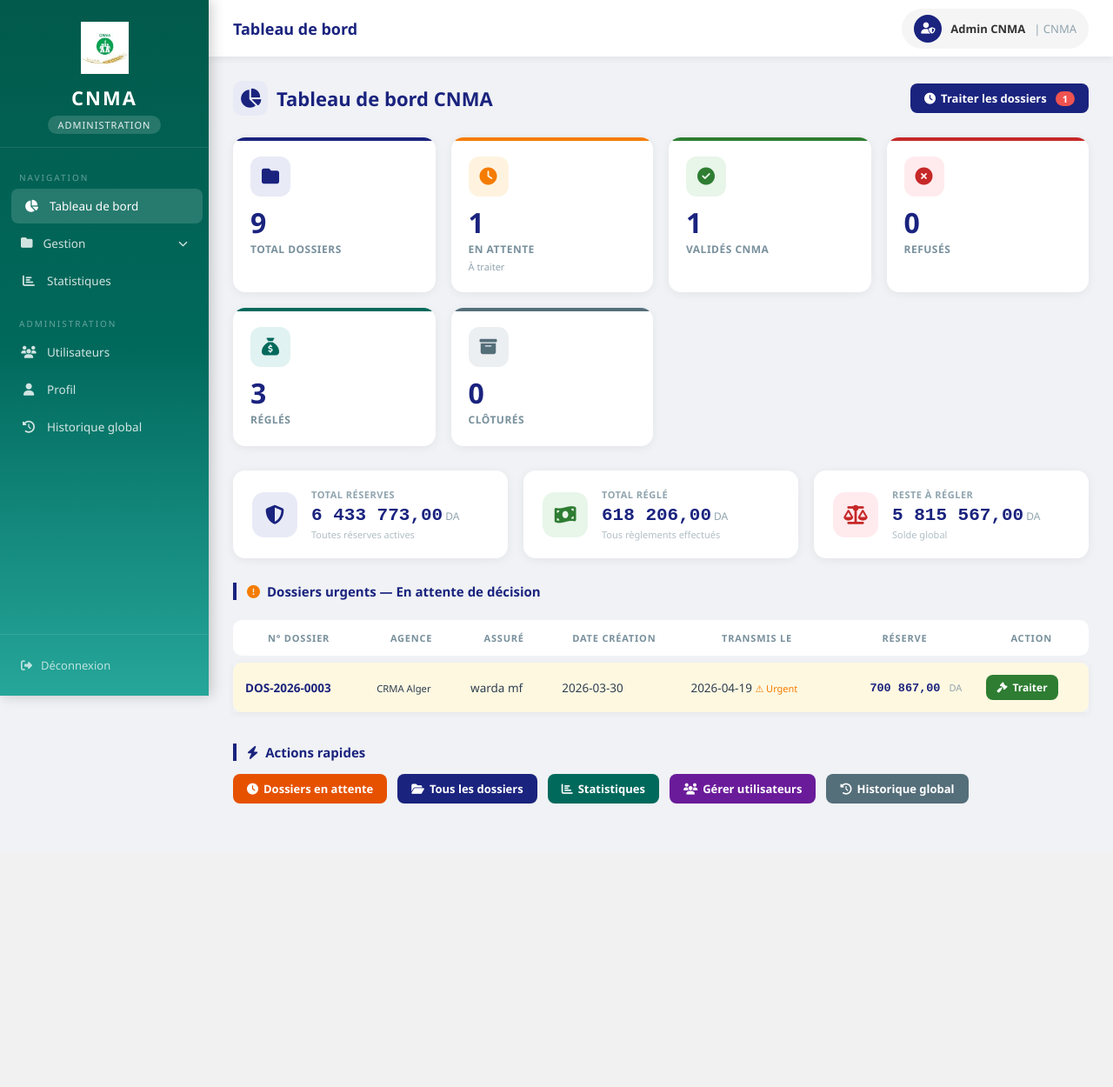
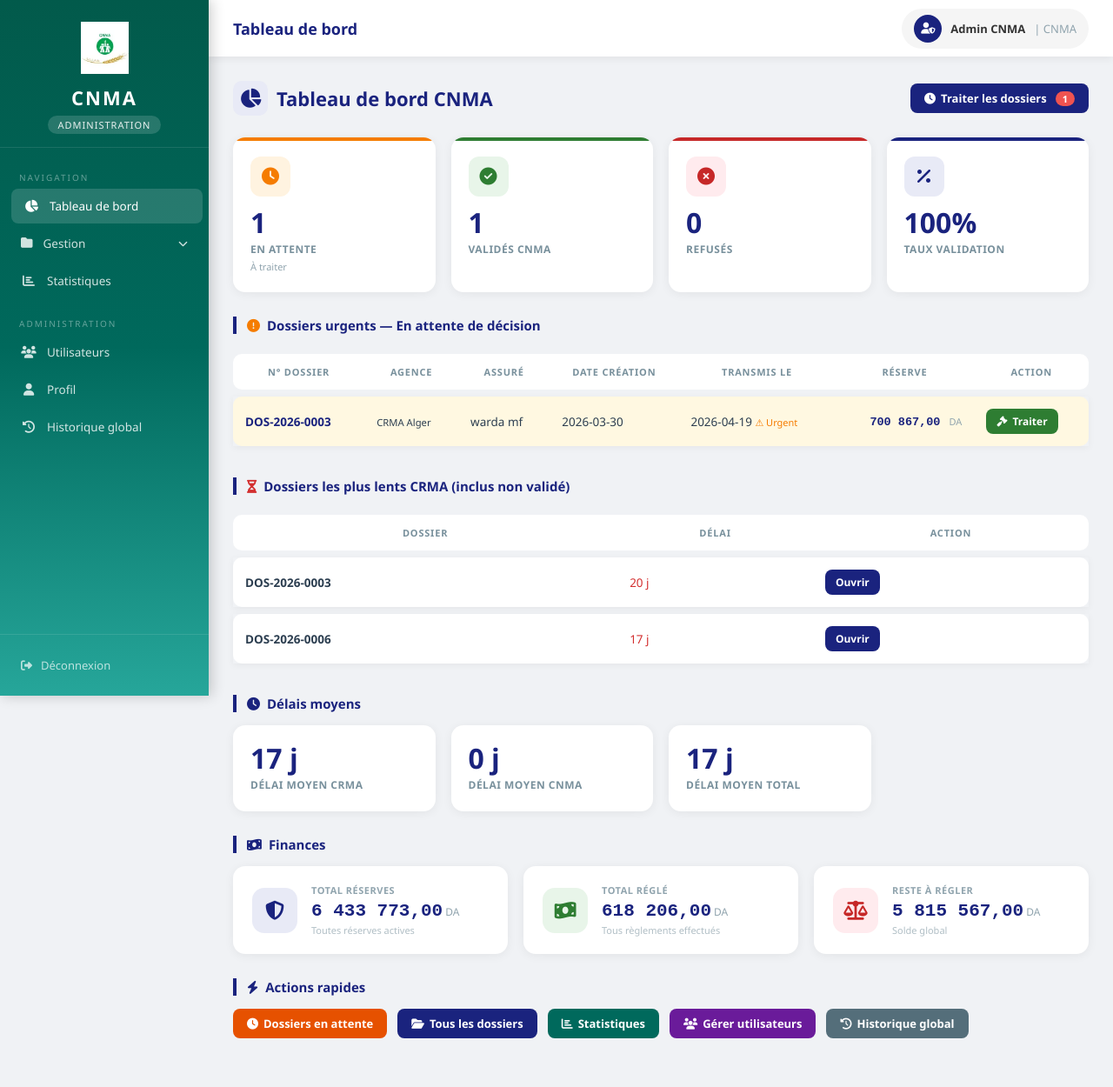
Before and after one commit to wardamfk/gestion_sinistre, a PHP site: page /PfeCnma/pages/dashboard_cnma.php in a window 1280 px wide. Shown: the whole page at 87% size. Before the commit the page ends 924 px from the top, so only its background shows below. Run offline with PHP 8.4, Linux system fonts and the light colour scheme; a user stored in the database is signed in; data comes from the database, SQL or seed files in the repository.

Commit message:
LAST ORRR

```diff
--- a/cnma/crma/ajouter_reserve.php
+++ b/cnma/crma/ajouter_reserve.php
@@ -33,7 +33,7 @@ try {
     $res = $conn->query("SELECT SUM(montant) as total FROM reserve WHERE id_dossier = $id_dossier AND statut = 'actif'");
     $total = $res->fetch_assoc()['total'] ?? 0;
 
-    $conn->query("UPDATE dossier SET total_reserve = $total WHERE id_dossier = $id_dossier");
+
 
     // 3. Historique (sans changement d'état)
     $ancien_etat = mysqli_fetch_assoc(mysqli_query($conn,
--- a/cnma/crma/gerer_assures.php
+++ b/cnma/crma/gerer_assures.php
@@ -110,7 +110,7 @@ if ($checkCIN > 0) {
 if ($checkPermis > 0) {
     $error .= "❌ Permis déjà utilisé.<br>";
 }
-}
+
 
 
     // ===== INSERT =====
@@ -157,6 +157,7 @@ VALUES
 
 /* ======= MODIFIER ASSURÉ ======= */
 if (isset($_POST['modifier'])) {
+
     $id          = intval($_POST['id_assure']);
     $actif       = intval($_POST['actif']);
     $num_permis  = mysqli_real_escape_string($conn, $_POST['num_permis']);
--- a/cnma/crma/gerer_contrats.php
+++ b/cnma/crma/gerer_contrats.php
@@ -333,7 +333,7 @@ $statut_badge = [
 <!-- Stat pills -->
 <div class="stat-pills">
     <div class="stat-pill" style="background:var(--blue-50);color:var(--blue-700);border-color:var(--blue-100)"><i class="fa fa-list"></i> Total : <strong><?= $total ?></strong></div>
-    <div class="stat-pill" style="background:var(--red-50);color:var(--red-700);border-color:var(--red-100)"><i class="fa fa-ban"></i> Résilié : <strong><?= $nb_resilie ?></strong></div>
+
     <div class="stat-pill" style="background:var(--red-50);color:var(--red-700);border-color:var(--red-100)"><i class="fa fa-calendar-xmark"></i> Expiré : <strong><?= $nb_expire ?></strong></div>
 </div>
 
@@ -388,7 +388,7 @@ $statut_badge = [
                     <button class="btn btn-ghost btn-xs" onclick="toggleDetail(<?= $c['id_contrat'] ?>)" title="Voir">
                         <i class="fa fa-eye"></i>
                     </button>
-                    <!-- RÉSILIER = ARCHIVER -->
+                    <!--  ARCHIVER -->
                     <?php if ($c['statut'] == 'actif'): ?>
                     <button class="btn btn-danger btn-xs" onclick="confirmResilier(<?= $c['id_contrat'] ?>, '<?= htmlspecialchars($c['numero_police']) ?>')" title="Archiver">
                         <i class="fa fa-ban"></i>
--- a/cnma/pages/dashboard_cnma.php
+++ b/cnma/pages/dashboard_cnma.php
@@ -11,13 +11,24 @@ $total    = mysqli_fetch_assoc(mysqli_query($conn, "SELECT COUNT(*) as n FROM do
 $attente  = mysqli_fetch_assoc(mysqli_query($conn, "SELECT COUNT(*) as n FROM dossier WHERE id_etat = 3"))['n'];
 $valides  = mysqli_fetch_assoc(mysqli_query($conn, "SELECT COUNT(*) as n FROM dossier WHERE id_etat = 4"))['n'];
 $refuses  = mysqli_fetch_assoc(mysqli_query($conn, "SELECT COUNT(*) as n FROM dossier WHERE id_etat = 5"))['n'];
-$regles   = mysqli_fetch_assoc(mysqli_query($conn, "SELECT COUNT(*) as n FROM dossier WHERE id_etat = 8"))['n'];
-$clotures = mysqli_fetch_assoc(mysqli_query($conn, "SELECT COUNT(*) as n FROM dossier WHERE id_etat = 14"))['n'];
-$expertise= mysqli_fetch_assoc(mysqli_query($conn, "SELECT COUNT(*) as n FROM dossier WHERE id_etat = 9"))['n'];
+$total_decision = $valides + $refuses;
+$taux = $total_decision > 0 ? round(($valides / $total_decision) * 100, 1) : null;
 
 $total_reserve = mysqli_fetch_assoc(mysqli_query($conn, "SELECT IFNULL(SUM(montant),0) as n FROM reserve"))['n'];
 $total_regle   = mysqli_fetch_assoc(mysqli_query($conn, "SELECT IFNULL(SUM(montant),0) as n FROM reglement"))['n'];
-
+$delais = mysqli_fetch_assoc(mysqli_query($conn,"
+    SELECT
+        AVG(DATEDIFF(date_transmission, date_creation)) as crma,
+        AVG(DATEDIFF(date_validation, date_transmission)) as cnma,
+        AVG(DATEDIFF(date_validation, date_creation)) as total
+    FROM dossier
+    WHERE date_creation IS NOT NULL
+      AND date_transmission IS NOT NULL
+      AND date_validation IS NOT NULL
+"));
+$delai_crma  = $delais['crma'] ?? 0;
+$delai_cnma  = $delais['cnma'] ?? 0;
+$delai_total = $delais['total'] ?? 0;
 // Dossiers en attente (5 derniers)
 $derniers = mysqli_query($conn, "
     SELECT d.id_dossier, d.numero_dossier, d.date_creation, d.date_transmission, d.total_reserve,
@@ -31,7 +42,17 @@ $derniers = mysqli_query($conn, "
     WHERE d.id_etat = 3
     ORDER BY d.date_creation ASC LIMIT 5
 ");
-
+// === DOSSIERS LENTS CRMA ===
+$dossiers_lents = mysqli_query($conn,"
+    SELECT
+        id_dossier,
+        numero_dossier,
+        DATEDIFF(date_transmission, date_creation) as delai
+    FROM dossier
+    WHERE date_transmission IS NOT NULL
+    ORDER BY delai DESC
+    LIMIT 5
+");
 // Répartition par agence
 $par_agence = mysqli_query($conn, "
     SELECT ag.nom_agence, COUNT(d.id_dossier) as total
@@ -63,70 +84,37 @@ $par_agence = mysqli_query($conn, "
         </a>
     </div>
 
-    <!-- STATISTIQUES -->
+
     <div class="stats-grid">
-        <div class="stat-card blue">
-            <div class="stat-icon"><i class="fa fa-folder"></i></div>
-            <div class="stat-value"><?php echo $total; ?></div>
-            <div class="stat-label">Total dossiers</div>
-        </div>
+
         <div class="stat-card orange">
             <div class="stat-icon"><i class="fa fa-clock"></i></div>
             <div class="stat-value"><?php echo $attente; ?></div>
             <div class="stat-label">En attente</div>
             <div class="stat-sub">À traiter</div>
         </div>
+
         <div class="stat-card green">
             <div class="stat-icon"><i class="fa fa-check-circle"></i></div>
             <div class="stat-value"><?php echo $valides; ?></div>
             <div class="stat-label">Validés CNMA</div>
         </div>
+
         <div class="stat-card red">
             <div class="stat-icon"><i class="fa fa-times-circle"></i></div>
             <div class="stat-value"><?php echo $refuses; ?></div>
             <div class="stat-label">Refusés</div>
         </div>
-        <div class="stat-card teal">
-            <div class="stat-icon"><i class="fa fa-sack-dollar"></i></div>
-            <div class="stat-value"><?php echo $regles; ?></div>
-            <div class="stat-label">Réglés</div>
+
+        <div class="stat-card blue">
+            <div class="stat-icon"><i class="fa fa-percent"></i></div>
+            <div class="stat-value"><?php echo $taux !== null ? $taux.'%' : '—'; ?></div>
+            <div class="stat-label">Taux validation</div>
         </div>
-        <div class="stat-card gray">
-            <div class="stat-icon"><i class="fa fa-archive"></i></div>
-            <div class="stat-value"><?php echo $clotures; ?></div>
-            <div class="stat-label">Clôturés</div>
-        </div>
+
     </div>
 
-    <!-- BILAN FINANCIER -->
-    <div class="finance-bar">
-        <div class="finance-card reserve">
-            <div class="finance-icon"><i class="fa fa-shield-halved"></i></div>
-            <div class="finance-body">
-                <div class="finance-label">Total Réserves</div>
-                <div class="finance-amount"><?php echo number_format($total_reserve, 2, ',', ' '); ?><span class="finance-da">DA</span></div>
-                <div class="finance-sub">Toutes réserves actives</div>
-            </div>
-        </div>
-        <div class="finance-card regle">
-            <div class="finance-icon"><i class="fa fa-money-bill-wave"></i></div>
-            <div class="finance-body">
-                <div class="finance-label">Total Réglé</div>
-                <div class="finance-amount"><?php echo number_format($total_regle, 2, ',', ' '); ?><span class="finance-da">DA</span></div>
-                <div class="finance-sub">Tous règlements effectués</div>
-            </div>
-        </div>
-        <div class="finance-card reste">
-            <div class="finance-icon"><i class="fa fa-scale-balanced"></i></div>
-            <div class="finance-body">
-                <div class="finance-label">Reste à régler</div>
-                <div class="finance-amount"><?php echo number_format($total_reserve - $total_regle, 2, ',', ' '); ?><span class="finance-da">DA</span></div>
-                <div class="finance-sub">Solde global</div>
-            </div>
-        </div>
-    </div>
-
-    <!-- DOSSIERS EN ATTENTE -->
+    <!-- 2. DOSSIERS URGENTS -->
     <?php if($attente > 0): ?>
     <div class="section-title"><i class="fa fa-exclamation-circle" style="color:#f57c00;"></i> Dossiers urgents — En attente de décision</div>
     <table class="cnma-table">
@@ -173,6 +161,87 @@ $par_agence = mysqli_query($conn, "
     <div class="msg success"><i class="fa fa-check-circle"></i> Aucun dossier en attente — Tout est traité !</div>
     <?php endif; ?>
 
+    <!-- 3. DOSSIERS LES PLUS LENTS -->
+    <div class="section-title">
+        <i class="fa fa-hourglass-half" style="color:#d32f2f;"></i>
+        Dossiers les plus lents CRMA (inclus non validé)
+    </div>
+
+    <table class="cnma-table">
+        <thead>
+            <tr>
+                <th>Dossier</th>
+                <th>Délai</th>
+                <th>Action</th>
+            </tr>
+        </thead>
+        <tbody>
+
+        <?php while($d = mysqli_fetch_assoc($dossiers_lents)): ?>
+        <tr>
+            <td><b><?php echo $d['numero_dossier']; ?></b></td>
+            <td style="color:#d32f2f;"><?php echo $d['delai']; ?> j</td>
+            <td>
+                <a href="voir_dossier_cnma.php?id=<?php echo $d['id_dossier']; ?>" class="cnma-btn primary sm">
+                    Ouvrir
+                </a>
+            </td>
+        </tr>
+        <?php endwhile; ?>
+
+        </tbody>
+    </table>
+
+    <!-- 4. DÉLAIS MOYENS -->
+    <div class="section-title"><i class="fa fa-clock"></i> Délais moyens</div>
+    <div class="stats-grid">
+
+        <div class="stat-card">
+            <div class="stat-value"><?php echo round((float)$delai_crma,1); ?> j</div>
+            <div class="stat-label">Délai moyen CRMA</div>
+        </div>
+
+        <div class="stat-card">
+            <div class="stat-value"><?php echo round((float)$delai_cnma,1); ?> j</div>
+            <div class="stat-label">Délai moyen CNMA</div>
+        </div>
+
+        <div class="stat-card">
+            <div class="stat-value"><?php echo round((float)$delai_total,1); ?> j</div>
+            <div class="stat-label">Délai moyen total</div>
+        </div>
+
+    </div>
+
+    <!-- 5. FINANCES -->
+    <div class="section-title"><i class="fa fa-money-bill-wave"></i> Finances</div>
+    <div class="finance-bar">
+        <div class="finance-card reserve">
+            <div class="finance-icon"><i class="fa fa-shield-halved"></i></div>
+            <div class="finance-body">
+                <div class="finance-label">Total Réserves</div>
+                <div class="finance-amount"><?php echo number_format($total_reserve, 2, ',', ' '); ?><span class="finance-da">DA</span></div>
+                <div class="finance-sub">Toutes réserves actives</div>
+            </div>
+        </div>
+        <div class="finance-card regle">
+            <div class="finance-icon"><i class="fa fa-money-bill-wave"></i></div>
+            <div class="finance-body">
+                <div class="finance-label">Total Réglé</div>
+                <div class="finance-amount"><?php echo number_format($total_regle, 2, ',', ' '); ?><span class="finance-da">DA</span></div>
+                <div class="finance-sub">Tous règlements effectués</div>
+            </div>
+        </div>
+        <div class="finance-card reste">
+            <div class="finance-icon"><i class="fa fa-scale-balanced"></i></div>
+            <div class="finance-body">
+                <div class="finance-label">Reste à régler</div>
+                <div class="finance-amount"><?php echo number_format($total_reserve - $total_regle, 2, ',', ' '); ?><span class="finance-da">DA</span></div>
+                <div class="finance-sub">Solde global</div>
+            </div>
+        </div>
+    </div>
+
     <!-- ACTIONS RAPIDES -->
     <div class="section-title"><i class="fa fa-bolt"></i> Actions rapides</div>
     <div style="display:flex; gap:12px; flex-wrap:wrap; margin-bottom:28px;">
```
Also changed, not shown: cnma/crma/dashboard_crma.php (+32 -13 lines), cnma/css/style_cnma.css (line endings or trailing spaces).
